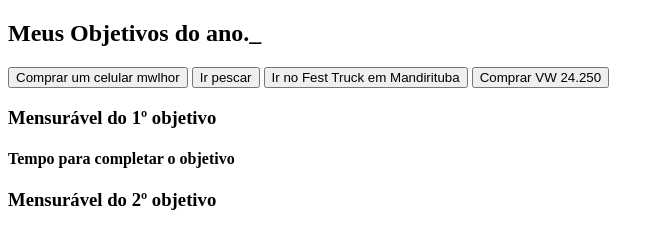
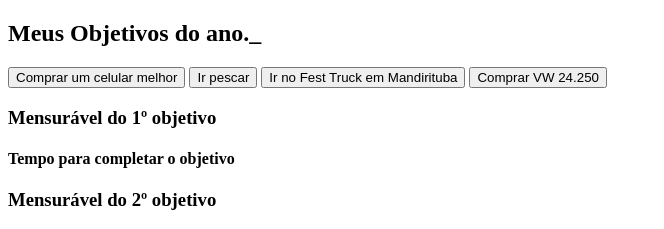
Before and after one commit to Daniel-gk/dane-sabe-d-mais-, a plain HTML site: page index.html in a window 1280 px wide. Shown: the top 229 px of the page, 0-664 px from the left. Drawn offline with Linux system fonts and the light colour scheme.

Commit message:
Update index.html

```diff
--- a/index.html
+++ b/index.html
@@ -15,7 +15,7 @@
         <h2 class="titulo-principal">Meus Objetivos do ano.<span>_</span></h2>
         <div class="conteudo">
             <div class="botoes">
-                <button class="botao ativo">Comprar um celular mwlhor</button>
+                <button class="botao ativo">Comprar um celular melhor</button>
                 <button class="botao">Ir pescar </button>
                 <button class="botao">Ir no Fest Truck em Mandirituba</button>
                 <button class="botao">Comprar VW 24.250 </button>
```
